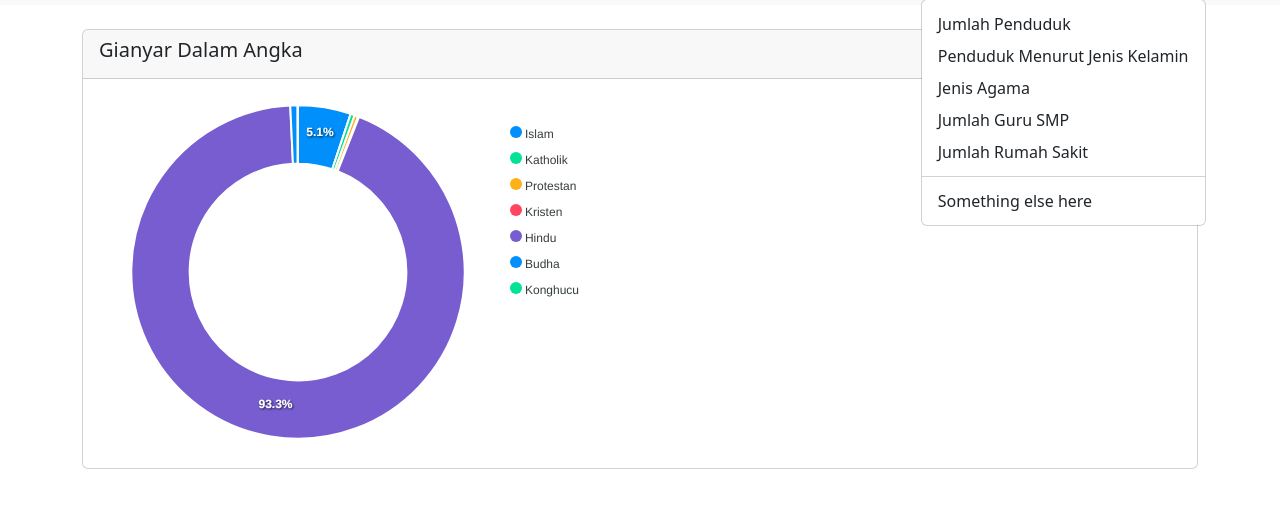
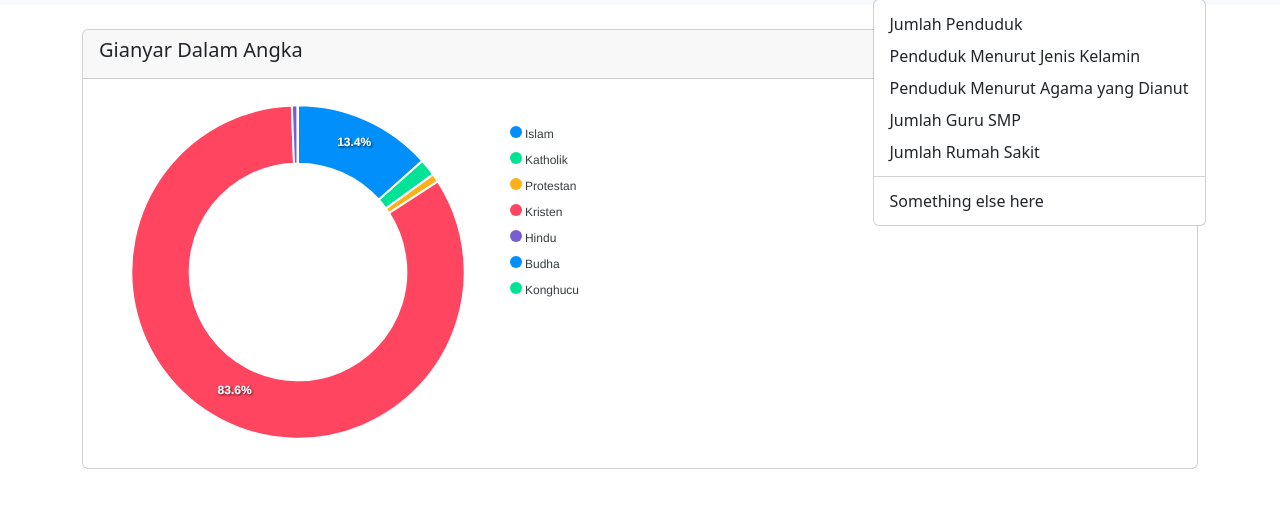
Before and after one commit to anggitamrni/pgweb-acara6new, a plain HTML site: page jenis_agama.html in a window 1280 px wide. Both pictures are taken after a click on the button "Data". Shown: the part 51-558 px from the top of the page. Drawn offline with nearby package versions, Linux system fonts and the light colour scheme.

```diff
--- a/jenis_agama.html
+++ b/jenis_agama.html
@@ -38,7 +38,7 @@
                         <ul class="dropdown-menu dropdown-menu-end">
                             <li><a class="dropdown-item" href="index.html">Jumlah Penduduk</a></li>
                             <li><a class="dropdown-item" href="penduduk_jenis_kelamin.html">Penduduk Menurut Jenis Kelamin</a></li>
-                            <li><a class="dropdown-item" href="jenis_agama.html">Jenis Agama</a></li>
+                            <li><a class="dropdown-item" href="jenis_agama.html">Penduduk Menurut Agama yang Dianut</a></li>
                             <li><a class="dropdown-item" href="#">Jumlah Guru SMP</a></li>
                             <li><a class="dropdown-item" href="#">Jumlah Rumah Sakit</a></li>
                             <li>
@@ -99,7 +99,7 @@
 
     <script>
        var options = {
-          series: [108414, 8665, 7468, 1985, 1977807,14426,1286],
+          series: [520244, 64454, 31397, 3247283, 21156,427,1286],
           chart: {
           type: 'donut',
           width:500
```
Also changed, not shown: index.html (+1 -1 lines), penduduk_jenis_kelamin.html (+1 -1 lines).
